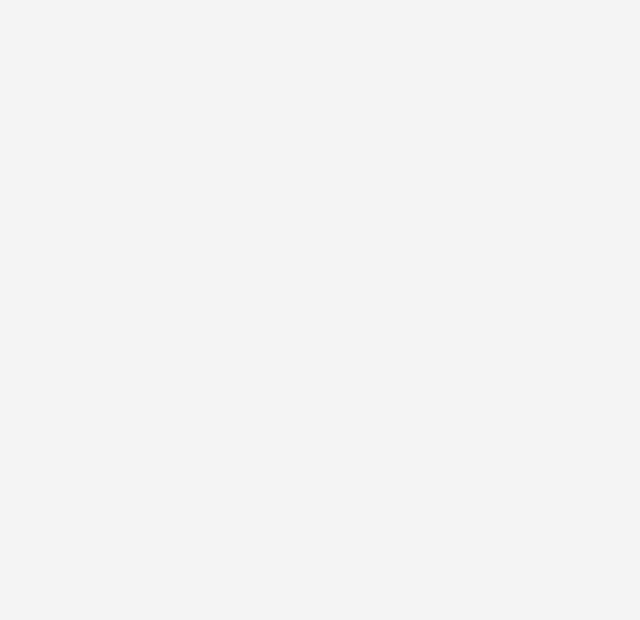
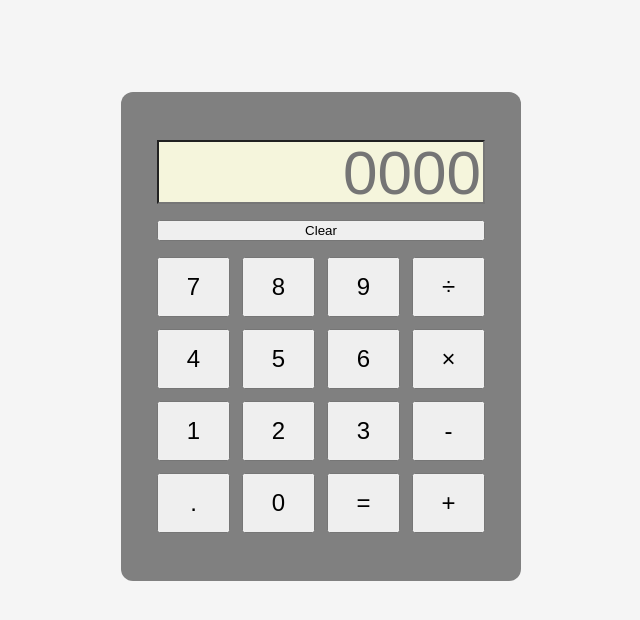
Before and after one commit to sleander94/Calculator, a plain HTML site: page index.html in a window 1280 px wide. Shown: the whole page, without its empty margins (319-959 px from the left). Drawn offline with Linux system fonts and the light colour scheme.

Commit message:
add operator & clear buttons

```diff
--- a/index.html
+++ b/index.html
@@ -9,6 +9,27 @@
     <title>Calculator</title>
 </head>
 <body>
-
+    <div id="calculator">
+        <input type="text" placeholder="0000">
+        <button class="clear">Clear</button>
+        <div class="buttons">
+            <button class="num">7</button>
+            <button class="num">8</button>
+            <button class="num">9</button>
+            <button class="oper">÷</button>
+            <button class="num">4</button>
+            <button class="num">5</button>
+            <button class="num">6</button>
+            <button class="oper">×</button>
+            <button class="num">1</button>
+            <button class="num">2</button>
+            <button class="num">3</button>
+            <button class="oper">-</button>
+            <button class="point">.</button>
+            <button class="num">0</button>
+            <button class="equal">=</button>
+            <button class="oper">+</button>
+        </div>
+    </div>
 </body>
 </html>
```
